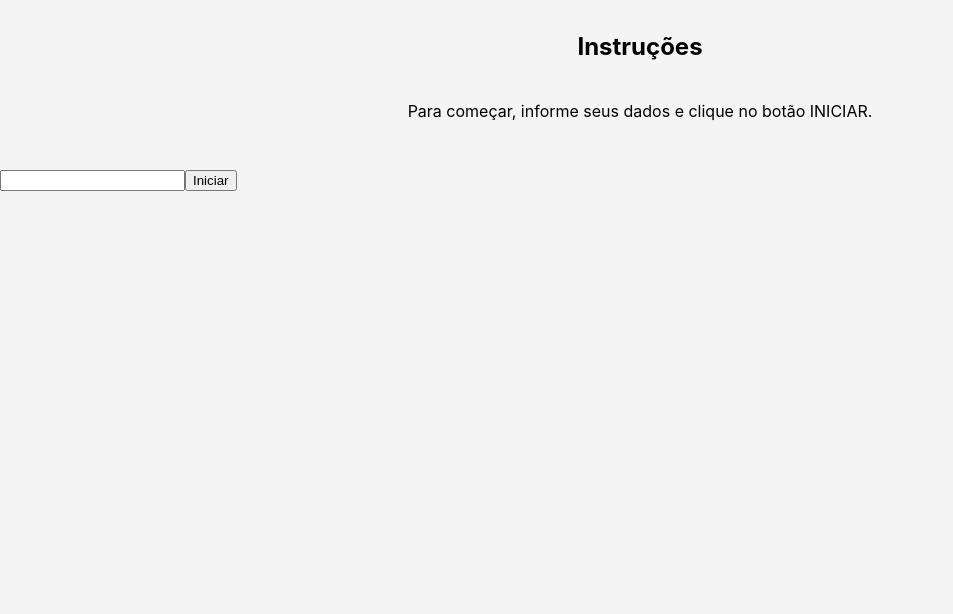
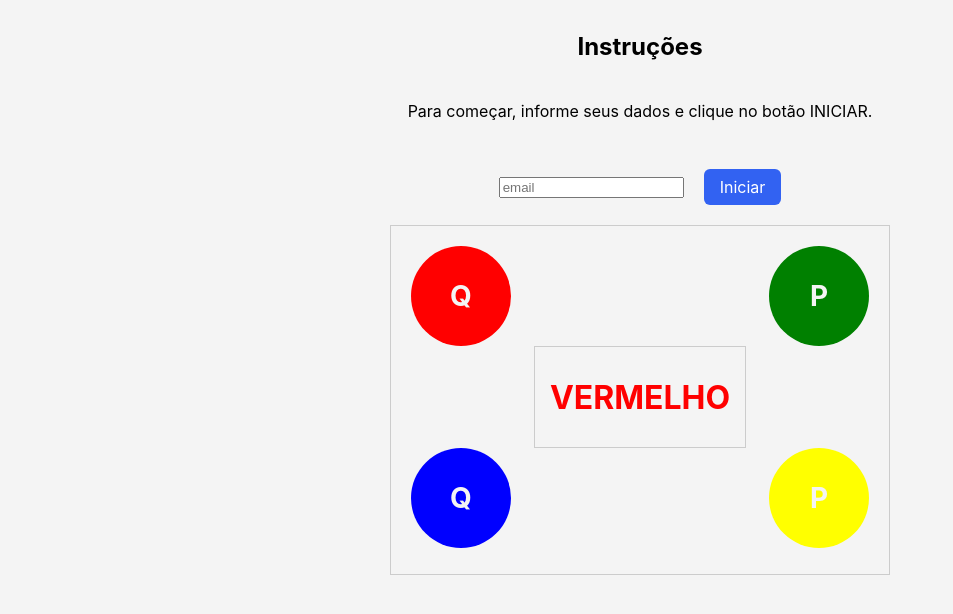
Before and after one commit to TheVoid-0/choice_reaction_time_web, a Next.js app: page /escolha in a window 1280 px wide. Shown: the top 614 px of the page, without its empty margins (0-953 px from the left). Built offline with nearby package versions, Linux system fonts and the light colour scheme.

Commit message:
add circulos para escolha

```diff
--- a/src/pages/escolha/index.tsx
+++ b/src/pages/escolha/index.tsx
@@ -7,9 +7,77 @@ import { Header, PageWrapper } from "../../styles/escolhas.style";
 
 const colors = ["Vermelho", "Amarelo", "Azul", "Verde"];
 
-const FormContainer = styled("div", {});
+const FormContainer = styled("div", {
+  display: "flex",
+  alignItems: "center",
+  justifyContent: "center",
+});
 
+const RowBetween = styled("div", {
+  display: "flex",
+  flexDirection: "row",
+  width: "100%",
+  justifyContent: "space-between",
+});
 
+const RowCenter = styled("div", {
+  display: "flex",
+  flexDirection: "row",
+  width: "100%",
+  justifyContent: "center",
+});
+
+const InitButton = styled("button", {
+  all: "unset",
+  width: "fit-content",
+  display: "flex",
+  padding: "8px 16px",
+  borderRadius: "6px",
+  cursor: "pointer",
+  color: "#FFFFFF",
+  backgroundColor: "#3262F2",
+  marginLeft: "20px"
+});
+
+const CirclesContainer = styled("div", {
+  display: "flex",
+  flexDirection: "column",
+  width: "500px",
+  height: "350px",
+  border: "solid 1px #ccc",
+  padding: "20px",
+  margin: "20px auto 20px auto",
+});
+
+const Circle = styled("div", {
+  all: "unset",
+  height: "100px",
+  width: "100px",
+  cursor: "pointer",
+  borderRadius: "50%",
+  display: "flex",
+  justifyContent: "center",
+  alignItems: "center",
+  color: "#F4F4F4",
+  fontSize: "28px",
+  fontWeight: "bold",
+  backgroundColor: "red"
+});
+
+const ResultContent = styled("div", {
+  all: "unset",
+  height: "100px",
+  width: "fit-content",
+  padding: "0 15px",
+  cursor: "pointer",
+  display: "flex",
+  justifyContent: "center",
+  alignItems: "center",
+  fontSize: "32px",
+  fontWeight: "bold",
+  border: "solid 1px #ccc",
+  color: "red"
+});
 
 const Escolha: NextPage = () => {
   const router = useRouter();
@@ -21,15 +89,15 @@ const Escolha: NextPage = () => {
   const { sessionId } = router.query;
 
   const startSession = () => {
-    axios.post("http://localhost:3002/users", { email }).then(({data}) => {
+    axios.post("http://localhost:3002/users", { email }).then(({ data }) => {
       // Iniciar sessao
       setUserId(data.id)
     });
   };
 
   const endSession = () => {
-    axios.post(`http://localhost:3002/test-sessions/:${sessionId}/attempts`,{
-      results: JSON.stringify({1: 400.40, 2: 353.20}),
+    axios.post(`http://localhost:3002/test-sessions/:${sessionId}/attempts`, {
+      results: JSON.stringify({ 1: 400.40, 2: 353.20 }),
       userId
     }).then(() => {
       console.log(`sucesso`)
@@ -52,11 +120,29 @@ const Escolha: NextPage = () => {
         <input
           id="email"
           type="text"
+          placeholder="email"
           onChange={({ target }) => setEmail(target.value)}
         />
 
-        <button onClick={() => startSession()}> Iniciar</button>
+        <InitButton onClick={() => startSession()}> Iniciar</InitButton>
       </FormContainer>
+
+      <CirclesContainer>
+        <RowBetween>
+          <Circle css={{ backgroundColor: "red" }}>Q</Circle>
+          <Circle css={{ backgroundColor: "green" }}>P</Circle>
+        </RowBetween>
+
+        <RowCenter>
+          <ResultContent>VERMELHO</ResultContent>
+        </RowCenter>
+
+        <RowBetween>
+          <Circle css={{ backgroundColor: "blue" }}>Q</Circle>
+          <Circle css={{ backgroundColor: "yellow" }}>P</Circle>
+        </RowBetween>
+
+      </CirclesContainer>
     </PageWrapper>
   );
 };
```
